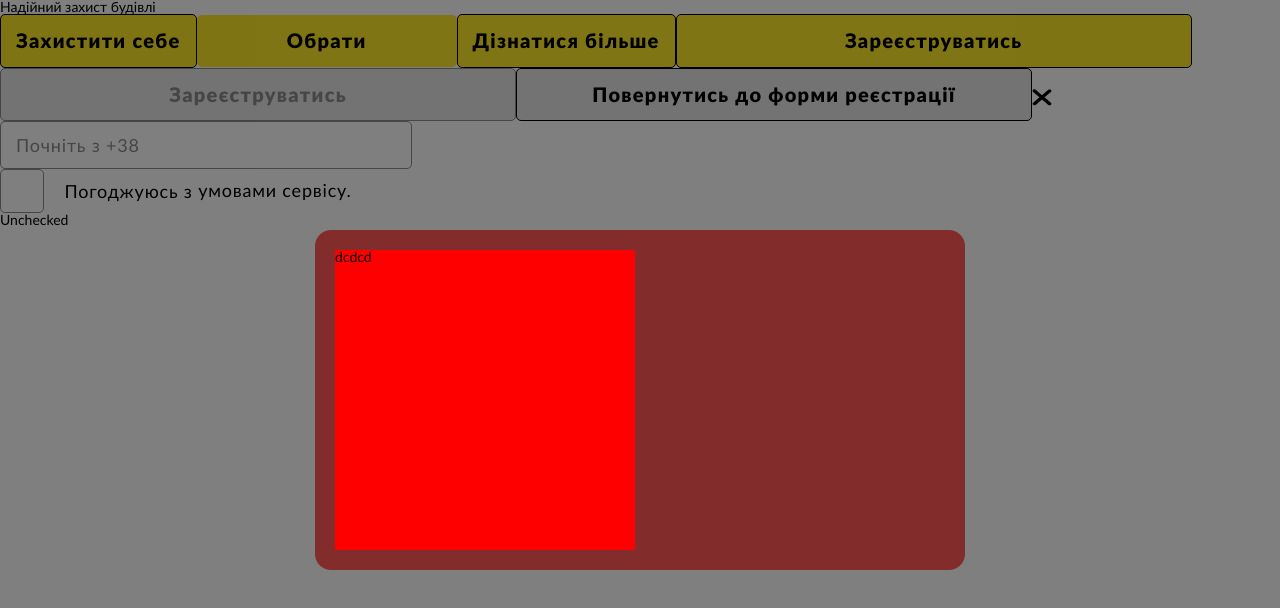
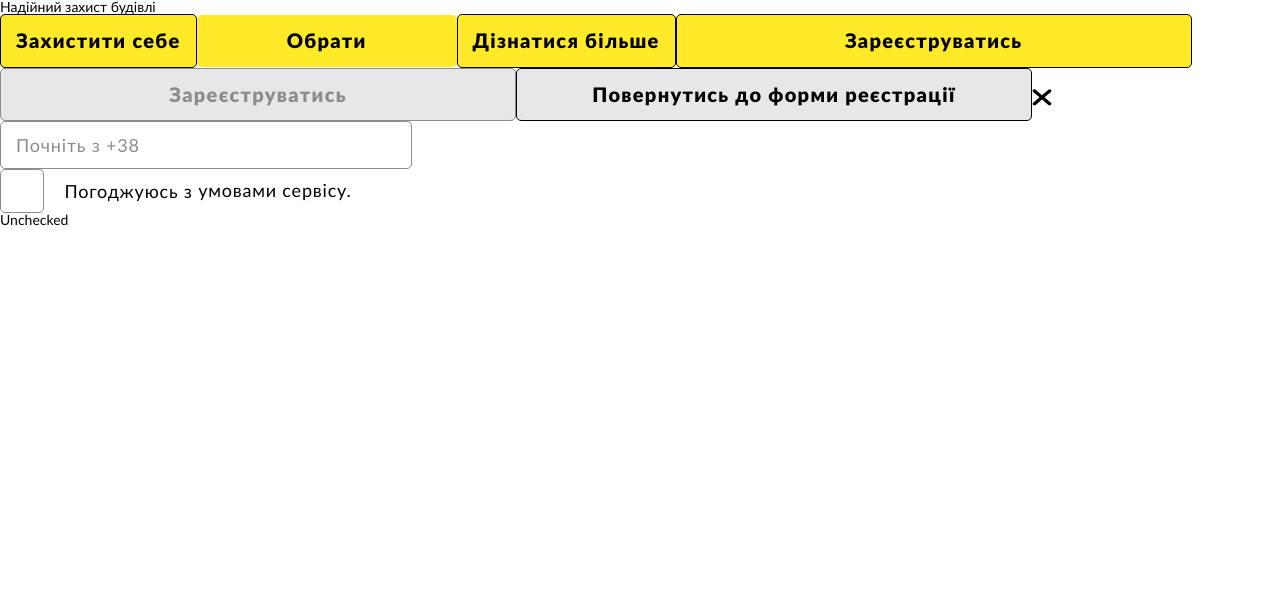
Before and after one commit to vik-tsyplakov/dog_guard_react, a React (Create React App) app in the folder dog_guard/: page / in a window 1280 px wide. Shown: the top 608 px of the page. Built offline with nearby package versions, Linux system fonts and the light colour scheme.

Commit message:
edited-style-Modal

```diff
--- a/dog_guard/src/App.js
+++ b/dog_guard/src/App.js
@@ -15,7 +15,7 @@ function App() {
   const privacyPolicy =
     "https://www.freeprivacypolicy.com/live/edb06eb5-b70c-400a-b53a-5ae32a1ada39";
 
-  const [modal, setModal] = useState(true);
+  const [modal, setModal] = useState(false);
   const openModal = () => {
     console.log("ddffdfdf");
     setModal(false);
--- a/dog_guard/src/Components/UI/Modal/Modal.module.css
+++ b/dog_guard/src/Components/UI/Modal/Modal.module.css
@@ -5,23 +5,28 @@
   right: 0;
   left: 0;
   display: none;
-  background: rgba(0, 0, 0, 0.5);
+  background: rgba(0, 0, 0, 0.7);
 }
 .modalContent {
-  padding: 20px;
-  background: rgb(131, 44, 44);
-  border-radius: 16px;
-  min-width: 650px;
-  min-height: 300px;
-  margin: 0 20px;
+  margin: 20px;
+  padding: 25px;
+  width: 100%;
+  height: 100%;
+  max-width: 800px;
+  max-height: 555px;
+  background: #ffffff;
+  border-radius: 10px;
 }
 .modal.active {
   display: flex;
   justify-content: center;
   align-items: center;
 }
-@media (max-width: 550px) {
+@media (max-width: 375px) {
   .modalContent {
     min-width: 250px;
+    padding: 9px;
+    max-width: 316px;
+    max-height: 440px;
   }
 }
```
